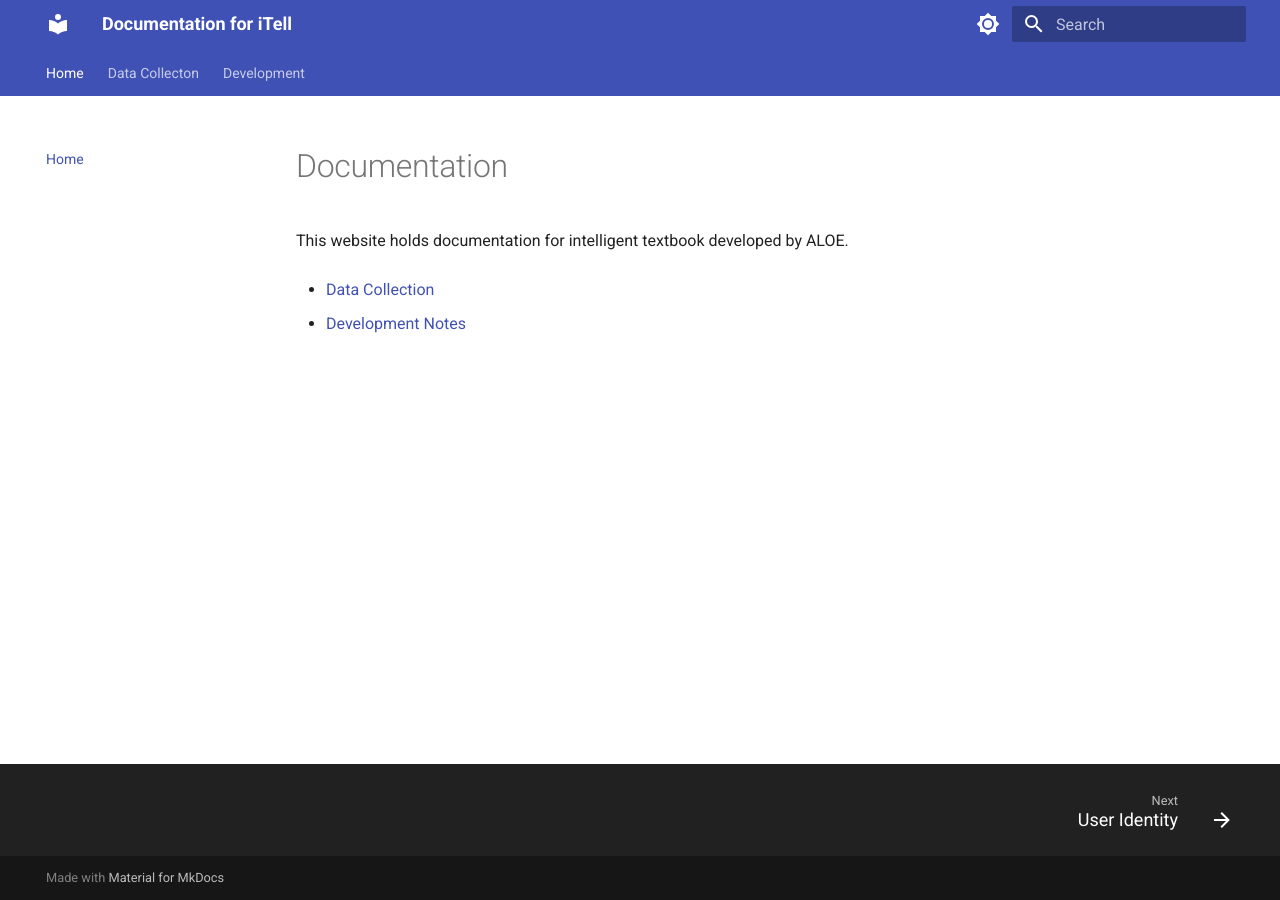
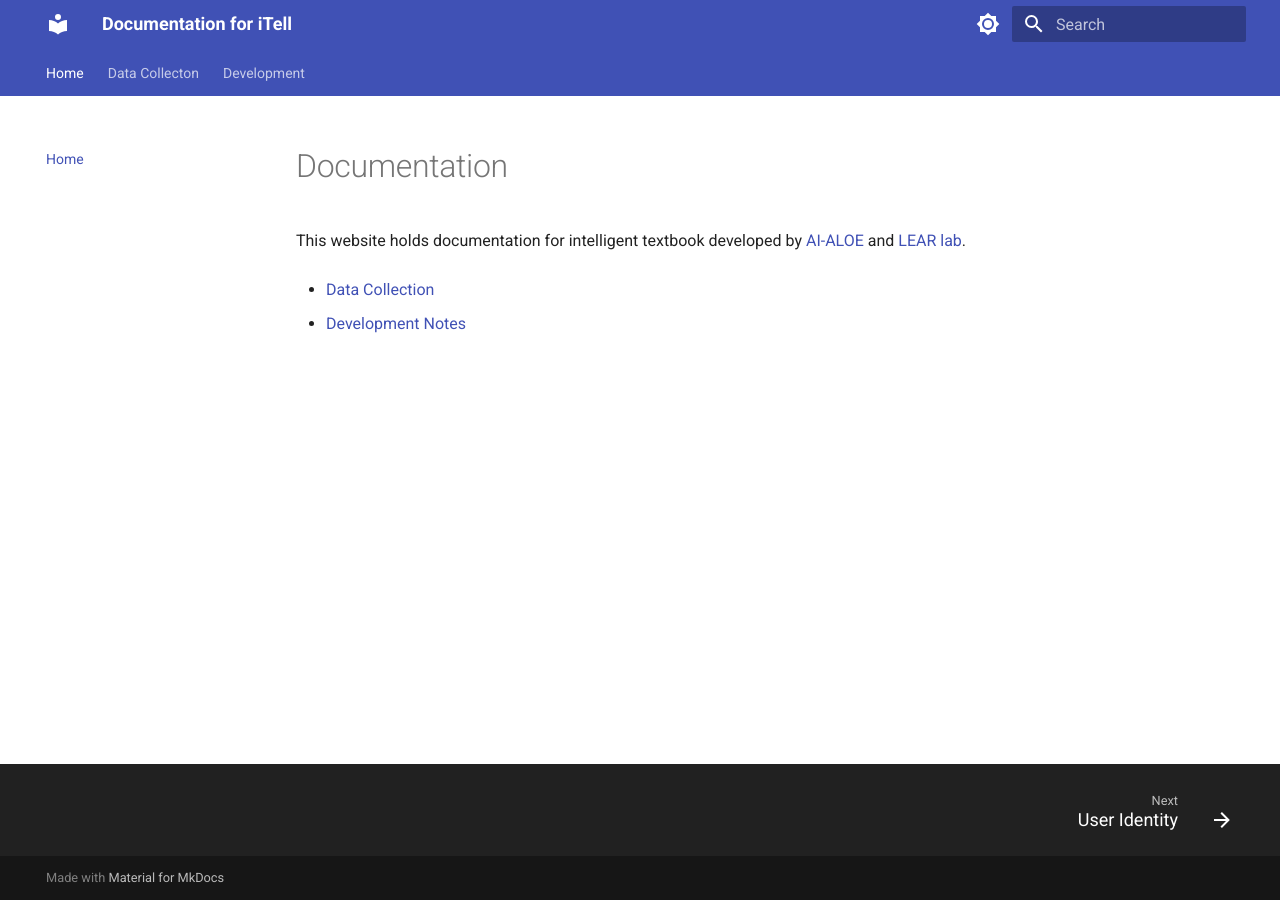
Before and after one commit to jchoi92k/itellguide, an MkDocs documentation site: the page built from docs/index.md, in a window 1280 px wide. Built offline with MkDocs 1.6.1 and Material for MkDocs 9.7.7, drawn with Linux system fonts in a browser that asks for light colours.

Commit message:
index update

```diff
--- a/docs/index.md
+++ b/docs/index.md
@@ -1,6 +1,6 @@
 # Documentation
 
-This website holds documentation for intelligent textbook developed by ALOE.
+This website holds documentation for intelligent textbook developed by [AI-ALOE](https://aialoe.org/) and [LEAR lab](https://learlab.org/).
 
 - [Data Collection](./data/identity)
 
```
